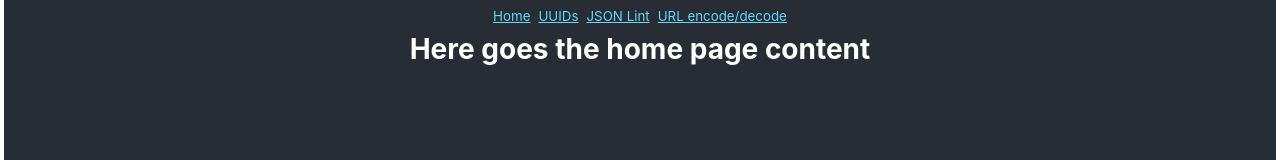
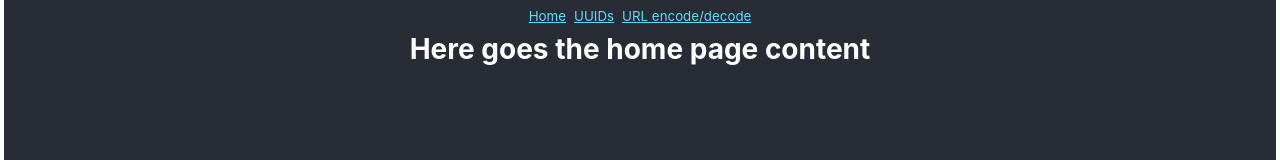
Before and after one commit to fjoubert/devtools, a React (Create React App) app: page / in a window 1280 px wide. Shown: the top 160 px of the page. Built offline with nearby package versions, Linux system fonts and the light colour scheme.

Commit message:
Remove unimplemented component

```diff
--- a/src/App.tsx
+++ b/src/App.tsx
@@ -7,7 +7,6 @@ import {
 } from "react-router-dom";
 import './App.css';
 import Uuid4 from './tools/uuid4';
-import JsonLint from './tools/json-lint';
 import UrlEncodeDecode from './tools/url-encode-decode';
 
 const tools = [
@@ -15,11 +14,6 @@ const tools = [
     path: "/uuids",
     title: "UUIDs",
     component: Uuid4
-  },
-  {
-    path: "/json-lint",
-    title: "JSON Lint",
-    component: JsonLint
   },
   {
     path: "/url-encode-decode",
--- a/src/tools/json-lint.tsx
+++ /dev/null
@@ -1,9 +0,0 @@
-
-const JsonLint = () => {
-
-    return (
-        <span>Here goes the json lint tool</span>
-    );
-}
-
-export default JsonLint;
```
